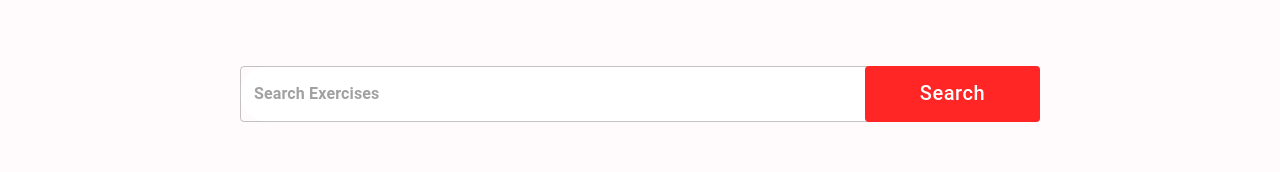
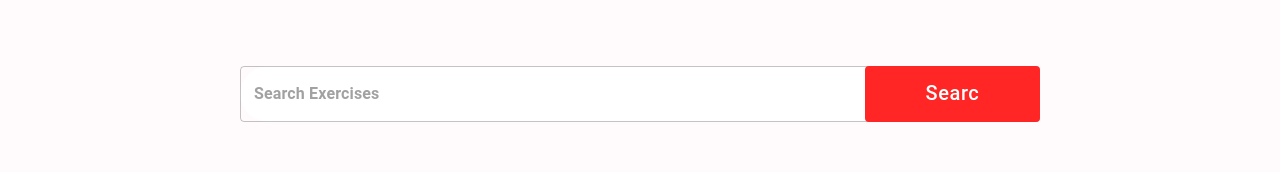
Before and after one commit to PlayzzNama/GoldGym, a React (Create React App) app: page / in a window 1280 px wide. Shown: the part 1125-1297 px from the top of the page. Built offline with nearby package versions, Linux system fonts and the light colour scheme.

Commit message:
Test commit
Just for Test

```diff
--- a/src/Components/SearchExercises.js
+++ b/src/Components/SearchExercises.js
@@ -36,7 +36,7 @@ function SearchExercises() {
             right: '0'
           }}
         >
-            Search
+            Searc
         </Button>
       </Box>
     </Stack>
```
